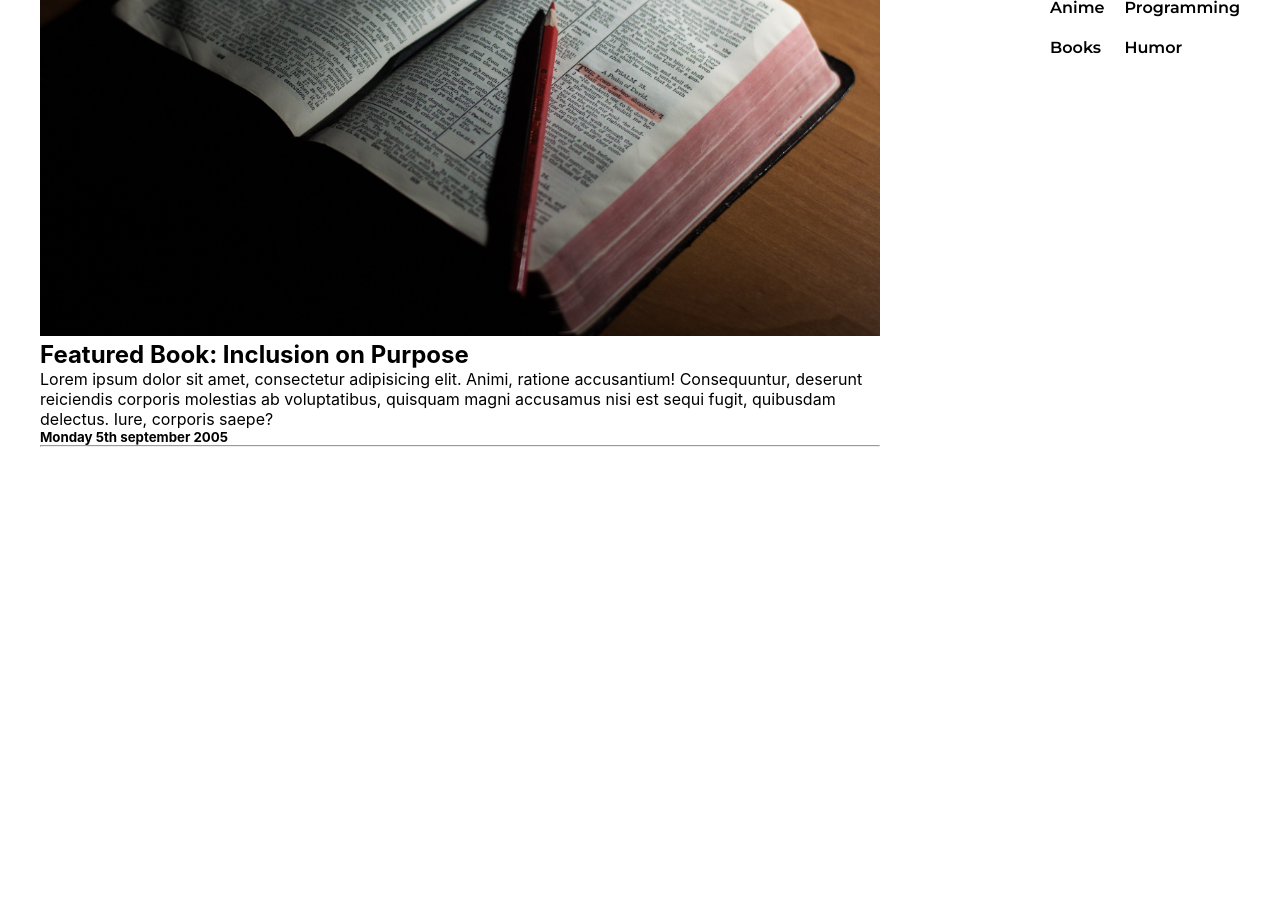
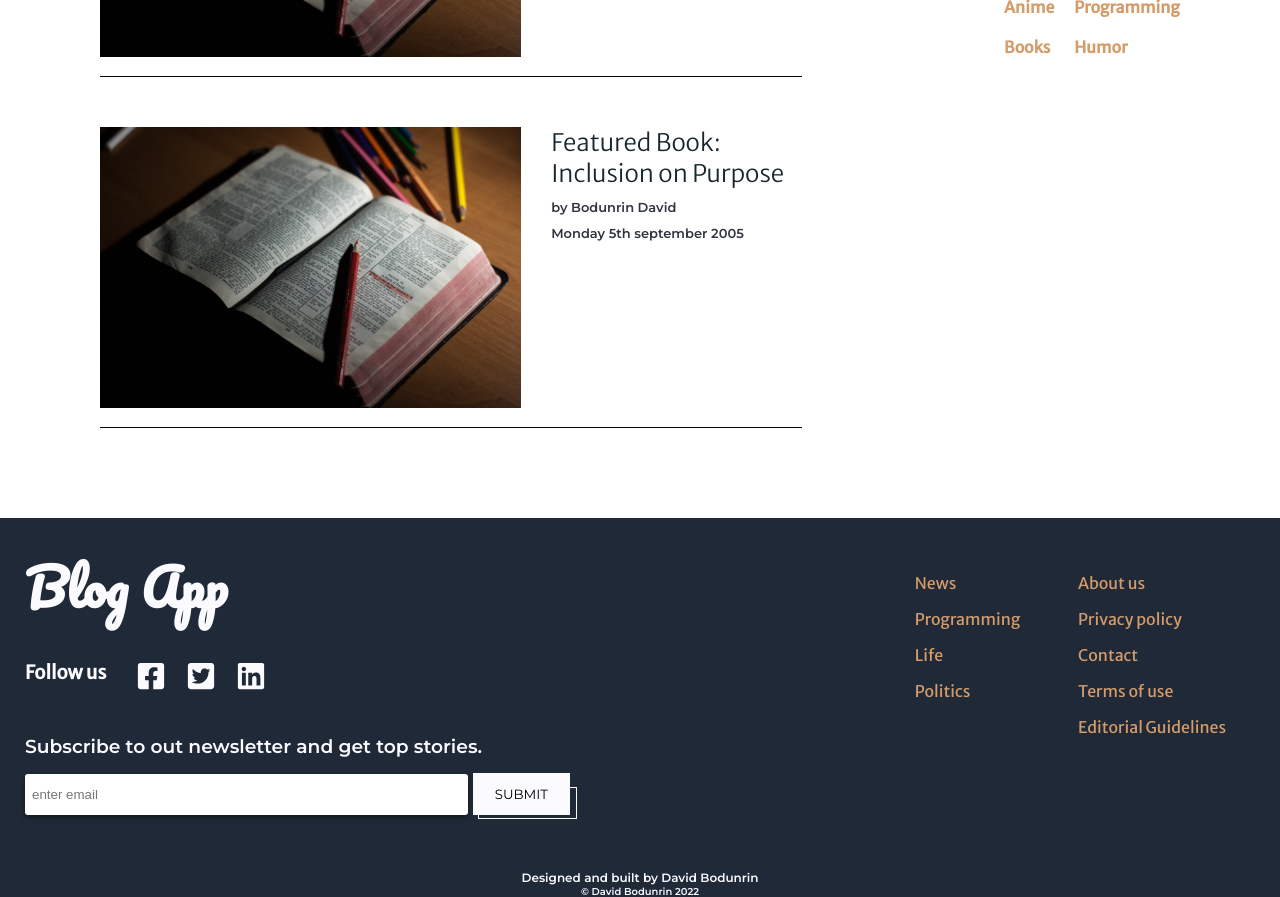
Before and after one commit to masterchief-Dave/blog-app, a React (Create React App) app in the folder frontend/: page / in a window 1280 px wide. Shown: the part 460-1357 px from the top of the page. Before the commit the page ends 947 px from the top, so only its background shows below. Built offline with nearby package versions, Linux system fonts and the light colour scheme.

Commit message:
Built the home page, may need little tweaks later

```diff
--- a/frontend/public/index.html
+++ b/frontend/public/index.html
@@ -14,7 +14,7 @@
     <link rel="preconnect" href="https://fonts.googleapis.com" />
     <link rel="preconnect" href="https://fonts.gstatic.com" crossorigin />
     <link
-      href="https://fonts.googleapis.com/css2?family=Merriweather+Sans:wght@300;400&family=Montserrat:wght@300;400;600&display=swap"
+      href="https://fonts.googleapis.com/css2?family=Merriweather+Sans:wght@300;400&family=Montserrat:wght@300;400;600&family=Pacifico&display=swap"
       rel="stylesheet"
     />
 
--- a/frontend/src/components/Footer.jsx
+++ b/frontend/src/components/Footer.jsx
@@ -1,8 +1,90 @@
 import styles from './footer.module.css'
+import { FaFacebookSquare, FaTwitterSquare, FaLinkedin } from 'react-icons/fa'
 
 function Footer() {
   return (
-    <div>Footer</div>
+    <div id={styles.footer}>
+      <footer>
+        <div className={styles.footer_1}>
+          <div id={styles.footer_element}>
+            <h2 id={styles.header_text}>Blog App</h2>
+            <div id={styles.footer_follow}>
+              <h3 id={styles.follow_us}>Follow us</h3>
+              <div id={styles.footer_social}>
+                <a href="#">
+                  <FaFacebookSquare size={30} fill="#fafaff" />
+                </a>
+                <a href="#">
+                  <FaTwitterSquare size={30} fill="#fafaff" />
+                </a>
+                <a href="#">
+                  <FaLinkedin size={30} fill="#fafaff" />
+                </a>
+              </div>
+            </div>
+          </div>
+          <h3 id={styles.subscribe}>
+            {' '}
+            Subscribe to out newsletter and get top stories.
+          </h3>
+
+          <form action="">
+            <input
+              type="text"
+              placeholder="enter email"
+              id={styles.form_text}
+            />
+            <button type="submit" id={styles.form_button}>
+              {' '}
+              SUBMIT{' '}
+            </button>
+          </form>
+        </div>
+
+        <div id={styles.footer_links}>
+          <div className={styles.footer_2}>
+            <ul>
+              <li>
+                <a href="#">News</a>
+              </li>
+              <li>
+                <a href="">Programming</a>
+              </li>
+              <li>
+                <a href="#">Life</a>
+              </li>
+              <li>
+                <a href="#">Politics</a>
+              </li>
+            </ul>
+          </div>
+
+          <div className={styles.footer_3}>
+            <ul>
+              <li>
+                <a href="#">About us</a>
+              </li>
+              <li>
+                <a href="">Privacy policy</a>
+              </li>
+              <li>
+                <a href="#">Contact</a>
+              </li>
+              <li>
+                <a href="#">Terms of use</a>
+              </li>
+              <li>
+                <a href="#"> Editorial Guidelines</a>
+              </li>
+            </ul>
+          </div>
+        </div>
+      </footer>
+      <div id={styles.copyright}>
+        <h4> Designed and built by David Bodunrin </h4>
+        <h5>&copy; David Bodunrin 2022</h5>
+      </div>
+    </div>
   )
 }
 
--- a/frontend/src/components/footer.module.css
+++ b/frontend/src/components/footer.module.css
@@ -0,0 +1,250 @@
+footer {
+  padding: 25px;
+}
+
+#footer {
+  background-color: #1f2937;
+  color: #fafaff;
+  /* color: #000; */
+}
+
+#header_text {
+  font-family: Pacifico;
+  font-size: 34px;
+}
+
+#follow_us {
+  font-family: 'Merriweather sans';
+}
+
+form {
+  width: 100%;
+  display: block;
+  text-align: center;
+  padding-bottom: 30px;
+  transition: all 0.3s ease;
+}
+
+#form_text {
+  width: 60%;
+  padding: 13px 7px;
+  border-radius: 3px;
+  outline: none;
+  border: none;
+  -webkit-appearance: none;
+  -ms-appearance: none;
+  -moz-appearance: none;
+  margin-right: 5px;
+}
+
+#form_text {
+  box-shadow: rgba(0, 0, 0, 0.4) 0px 3px 5px;
+}
+
+#form_button {
+  padding: 13px 22px;
+  border: none;
+  outline: none;
+  position: relative;
+  z-index: 1;
+  background-color: #fafaff;
+  font-family: montserrat;
+}
+
+#form_button::before {
+  content: '';
+  position: absolute;
+  top: 14px;
+  left: 5px;
+  border: 1px solid #fafaff;
+  width: 100%;
+  height: 30px;
+}
+
+#form_button:hover {
+  box-shadow: rgba(2, 2, 2, 0.4) 0px 3px 5px;
+  background-color: tomato;
+  color: #fafaff;
+}
+
+#form_button:hover::before {
+  border: 1px solid tomato;
+}
+
+#footer_links {
+  display: flex;
+  justify-content: space-around;
+  align-items: flex-start;
+  margin-top: 30px;
+}
+
+#footer_links a {
+  color: #d49c6b;
+  margin-bottom: 12px;
+  display: block;
+  font-family: 'merriweather sans';
+  padding-bottom: 4px;
+  position: relative;
+}
+
+#footer_links a::before {
+  content: '';
+  position: absolute;
+  width: 100%;
+  height: 4px;
+  border-radius: 4px;
+  background-color: #fafaff;
+  bottom: 0;
+  left: 0;
+  transform-origin: right;
+  transform: scaleX(0);
+  transition: transform 0.3s ease-in-out;
+}
+
+#footer_links a:hover::before {
+  transform-origin: left;
+  transform: scaleX(1);
+}
+
+#subscribe{
+    font-family: montserrat;
+}
+
+#copyright{
+    text-align: center;
+    font-family: montserrat;
+    font-size: 12px;
+    font-weight: 200;
+}
+
+@media screen and (max-width: 500px) {
+  footer {
+    padding: 25px;
+  }
+
+  .footer_1 {
+    display: flex;
+    flex-direction: column;
+    justify-content: center;
+    align-items: center;
+  }
+
+  form {
+    border-bottom: 1px solid #fafaff;
+  }
+
+  #header_text {
+    font-size: 44px;
+    padding-bottom: 25px;
+    border-bottom: 1px solid #fafaff;
+    width: 100%;
+    text-align: center;
+  }
+
+  #follow_us {
+    margin-top: 20px;
+    text-align: center;
+    margin-bottom: 10px;
+  }
+
+  #footer_social {
+    display: flex;
+    align-items: center;
+    justify-content: space-around;
+    gap: 20px;
+    width: fit-content;
+    margin: 0 auto;
+  }
+
+  #subscribe {
+    font-family: montserrat;
+    margin-top: 20px;
+    margin-bottom: 20px;
+  }
+
+  #form_text {
+    font-size: 14px;
+  }
+
+  #form_text::placeholder {
+    font-size: 14px;
+    font-family: montserrat;
+  }
+
+  #footer_element{
+      width: 100%;
+  }
+}
+
+@media screen and (min-width: 501px) {
+  #footer_element{
+      display: flex;
+      align-items: center;
+      margin-bottom: 40px;
+  }
+
+  #header_text{
+      margin-right: auto;
+      font-size: 45px;
+  }
+
+  #footer_follow{
+      display: flex;
+      column-gap: 30px;
+  }
+
+  #footer_social{
+      display: flex;
+      gap: 20px;
+  }
+
+  #subscribe{
+    text-align: center;
+    display: block;
+    margin-bottom: 20px;
+  }
+}
+
+@media screen and (min-width: 900px){
+    footer{
+        display: flex;
+    }
+
+    #footer_element{
+        display: block;
+    }
+
+    #header_text{
+        font-size: 50px;
+        margin-bottom: 30px;
+    }
+
+    .footer_1{
+        margin-right: auto;
+        width: 60%;
+    }
+
+    #footer_links{
+        width: 30%;
+    }
+
+    #footer_follow{
+        display: flex;
+        gap: 30px;
+        margin-bottom: 30px;
+    }
+
+    #footer_social{
+        display: flex;
+        gap: 20px;
+    }
+
+    #subscribe{
+        text-align: left;
+        margin-bottom: 15px;
+    }
+
+    form{
+        text-align: left;
+    }
+}
--- a/frontend/src/pages/Home.jsx
+++ b/frontend/src/pages/Home.jsx
@@ -1,5 +1,6 @@
 import React from 'react'
 import Header from '../components/Header'
+import Footer from '../components/Footer'
 import styles from './home.module.css'
 import { FaRss } from 'react-icons/fa'
 import { MdPostAdd } from 'react-icons/md'
@@ -30,47 +31,41 @@ function Home() {
 
         <div id={styles.content}>
           <div id={styles.articles}>
-            <article>
+            <article id={styles.main_article}>
               <div id={styles.content_img}>
-                <img src={Bible} alt="an image should be here " />
+                <a href="">
+                  <img src={Bible} alt="an image should be here " />
+                </a>
               </div>
 
               <div id={styles.content_text}>
                 <h2 id={styles.content_header}>
-                  Featured Book: Inclusion on Purpose
+                  <a href="#" className={styles.article_link}>
+                    Featured Book: Inclusion on Purpose
+                  </a>
                 </h2>
-                <p id={styles.content_intro}>
-                  Lorem ipsum dolor sit amet, consectetur adipisicing elit.
-                  Animi, ratione accusantium! Consequuntur, deserunt reiciendis
-                  corporis molestias ab voluptatibus, quisquam magni accusamus
-                  nisi est sequi fugit, quibusdam delectus. Iure, corporis
-                  saepe?
-                </p>
+                <h5 id={styles.content_intro}>by Bodunrin David</h5>
                 <h5 id={styles.content_date}>Monday 5th september 2005</h5>
-                <hr />
               </div>
             </article>
 
-            {/* <article>
+            <article id={styles.main_article}>
               <div id={styles.content_img}>
-                <img src={Bible} alt="an image should be here " />
+                <a href="">
+                  <img src={Bible} alt="an image should be here " />
+                </a>
               </div>
 
               <div id={styles.content_text}>
                 <h2 id={styles.content_header}>
-                  Featured Book: Inclusion on Purpose
+                  <a href="#" className={styles.article_link}>
+                    Featured Book: Inclusion on Purpose
+                  </a>
                 </h2>
-                <p id={styles.content_intro}>
-                  Lorem ipsum dolor sit amet, consectetur adipisicing elit.
-                  Animi, ratione accusantium! Consequuntur, deserunt reiciendis
-                  corporis molestias ab voluptatibus, quisquam magni accusamus
-                  nisi est sequi fugit, quibusdam delectus. Iure, corporis
-                  saepe?
-                </p>
+                <h5 id={styles.content_intro}>by Bodunrin David</h5>
                 <h5 id={styles.content_date}>Monday 5th september 2005</h5>
-                <hr />
               </div>
-            </article> */}
+            </article>
           </div>
 
           <div id={styles.categories}>
@@ -118,6 +113,7 @@ function Home() {
           </div>
         </div>
       </main>
+      <Footer />
     </div>
   )
 }
--- a/frontend/src/pages/home.module.css
+++ b/frontend/src/pages/home.module.css
@@ -2,12 +2,18 @@ main {
   padding: 0 40px;
   margin-top: 55px;
   margin-bottom: 40px;
+  /* background-color: #02060B; */
+}
+
+img {
+  object-fit: contain;
 }
 
 #header {
-  border-bottom: 1px solid #000;
+  border-bottom: 1px solid #02060b;
   font-family: 'Montserrat';
   font-weight: 600;
+  color: #30343f;
 }
 
 #commit {
@@ -22,7 +28,8 @@ main {
 
 .subscribe {
   width: 48%;
-  border-bottom: 1px solid #000;
+  /* border-bottom: 1px solid #fafaff; */
+  border-bottom: 1px solid #02060b;
   display: flex;
   align-items: center;
   padding-bottom: 3px;
@@ -33,10 +40,29 @@ main {
   text-decoration: none;
   font-size: 12px;
   margin-right: auto;
+  /* color: #FED18C; */
+  /* color: #d49c6b; */
+  color: #18272f
+}
+
+.subscribe_link:hover{
+  color: #d49c6b;
+}
+
+#main_article {
+  margin-bottom: 30px;
+  padding-bottom: 15px;
+  border-bottom: 1px solid #02060b;
+}
+
+#main_article:not(:first-child) {
+  margin-top: 30px;
 }
 
 #categories h3 {
-  border-bottom: 1px solid #000;
+  /* color: #fafaff; */
+  color: #30343f;
+  border-bottom: 1px solid #02060b;
   padding-bottom: 17px;
   margin-bottom: 20px;
   font-family: montserrat;
@@ -49,11 +75,12 @@ main {
 }
 
 .categories_list a {
-  font-family: montserrat;
+  font-family: 'Merriweather sans';
   font-weight: bolder;
   position: relative;
   text-decoration: none;
   padding-bottom: 4px;
+  color: #d49c6b;
 }
 
 .categories_list a::before {
@@ -75,7 +102,36 @@ main {
   transform: scaleX(1);
 }
 
+#content_header {
+  font-family: 'Merriweather sans';
+  font-weight: 200;
+}
+
+/* style the link when it is hovered  */
+.article_link:hover {
+  border-bottom: 1px solid #18272f;
+  color: #5e666b;
+}
+
+.article_link {
+  color: #18272f;
+  transition: all 0.4s ease;
+}
+
+#content_intro,
+#content_date {
+  color: #30343f;
+  font-family: montserrat;
+  font-size: 13px;
+  font-weight: bolder;
+}
+
+/* @ media queries */
 @media screen and (max-width: 767px) {
+  main {
+    padding: 0 50px;
+  }
+
   #header {
     font-size: 34px;
     line-height: 40px;
@@ -89,7 +145,6 @@ main {
 
   .categories_list {
     display: grid;
-
     column-gap: 5%;
     padding: 10px;
     grid-template-columns: repeat(2, 1fr);
@@ -101,12 +156,36 @@ main {
     margin-bottom: 20px;
     margin-top: 40px;
   }
+
+  #content_text {
+    margin-top: 30px;
+    width: 100%;
+  }
+
+  #content_intro,
+  #content_date {
+    margin-top: 10px;
+    font-size: 11px;
+    font-weight: bolder;
+  }
+
+  .subscribe_link{
+    font-size: 12px;
+    font-weight: 200;
+    font-family: 'Merriweather sans';
+  }
+
 }
 
 @media screen and (min-width: 768px) {
+  main {
+    padding: 0 60px;
+  }
+
   #header_content {
     display: flex;
-    border-bottom: 1px solid #000;
+    /* border-bottom: 1px solid #fafaff; */
+    border-bottom: 1px solid #02060b;
     margin-bottom: 50px;
     padding-bottom: 6px;
     align-items: baseline;
@@ -129,6 +208,12 @@ main {
     width: auto;
   }
 
+  .subscribe_link{
+    font-family: 'Merriweather sans';
+    margin-right: 10px;
+    font-weight: 300;
+  }
+
   #content {
     display: flex;
     column-gap: 20px;
@@ -136,7 +221,77 @@ main {
   }
 
   #articles {
-    width: 70%;
+    width: 65%;
     margin-right: auto;
   }
+
+  #main_article {
+    display: flex;
+    gap: 30px;
+  }
+
+  #content_img {
+    max-width: 60%;
+    margin-right: auto;
+  }
+
+  #content_text {
+    width: 40%;
+  }
+
+  #content_header {
+    margin-bottom: 10px;
+  }
+
+  #content_intro {
+    margin-bottom: 10px;
+  }
+
+  #main_article {
+    margin-bottom: 40px;
+  }
+
+  #main_article:not(:first-child) {
+    margin-top: 40px;
+  }
 }
+
+@media screen and (min-width: 900px) {
+  main {
+    padding: 0 70px;
+  }
+
+  #main_article {
+    margin-bottom: 40px;
+  }
+
+  #main_article:not(:first-child) {
+    margin-top: 40px;
+  }
+}
+
+@media screen and (min-width: 1200px) {
+  main {
+    padding: 0 100px;
+  }
+
+  #main_article {
+    margin-bottom: 50px;
+  }
+
+  #main_article:not(:first-child) {
+    margin-top: 50px;
+  }
+}
+
+@media screen and (max-width: 480px) {
+  main {
+    padding: 0 30px;
+  }
+
+  .subscribe_link{
+    font-size: 10px;
+    font-family: 'Merriweather sans';
+    font-weight: 200;
+  }
+}
```
